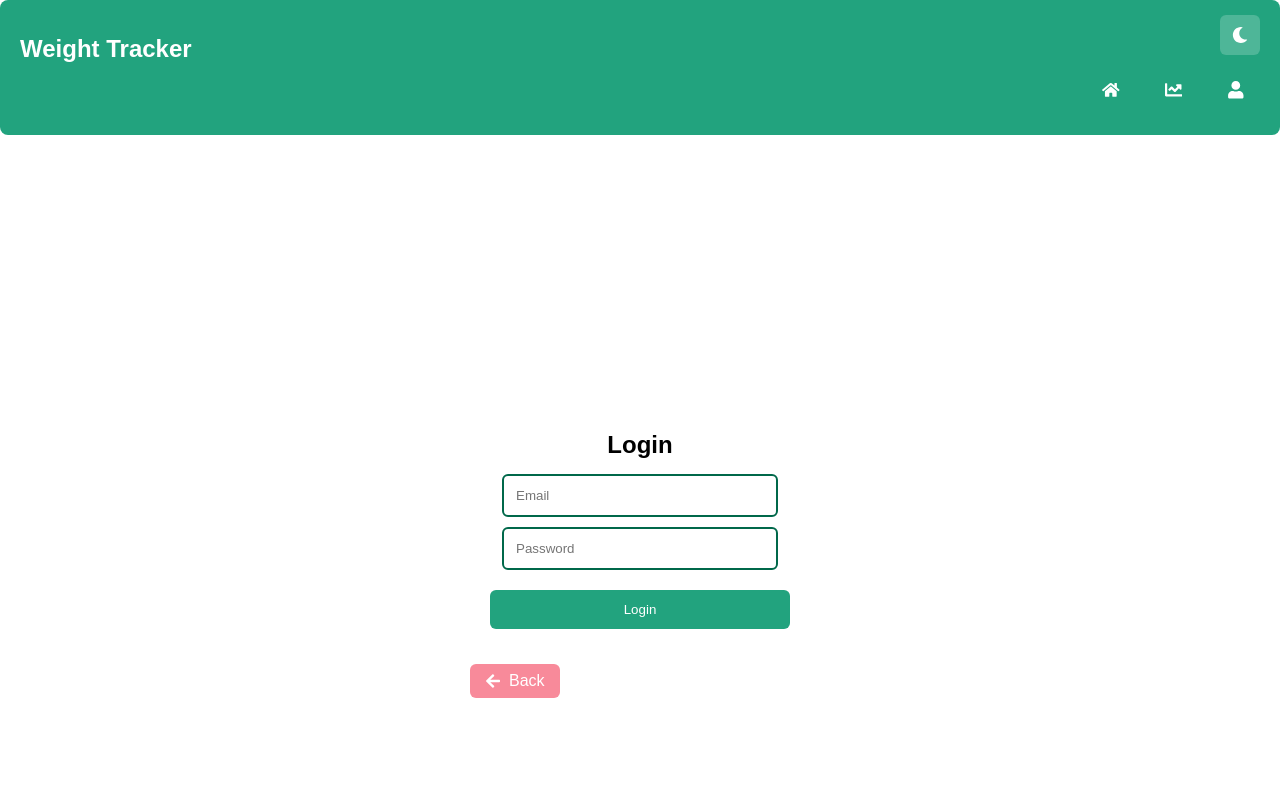
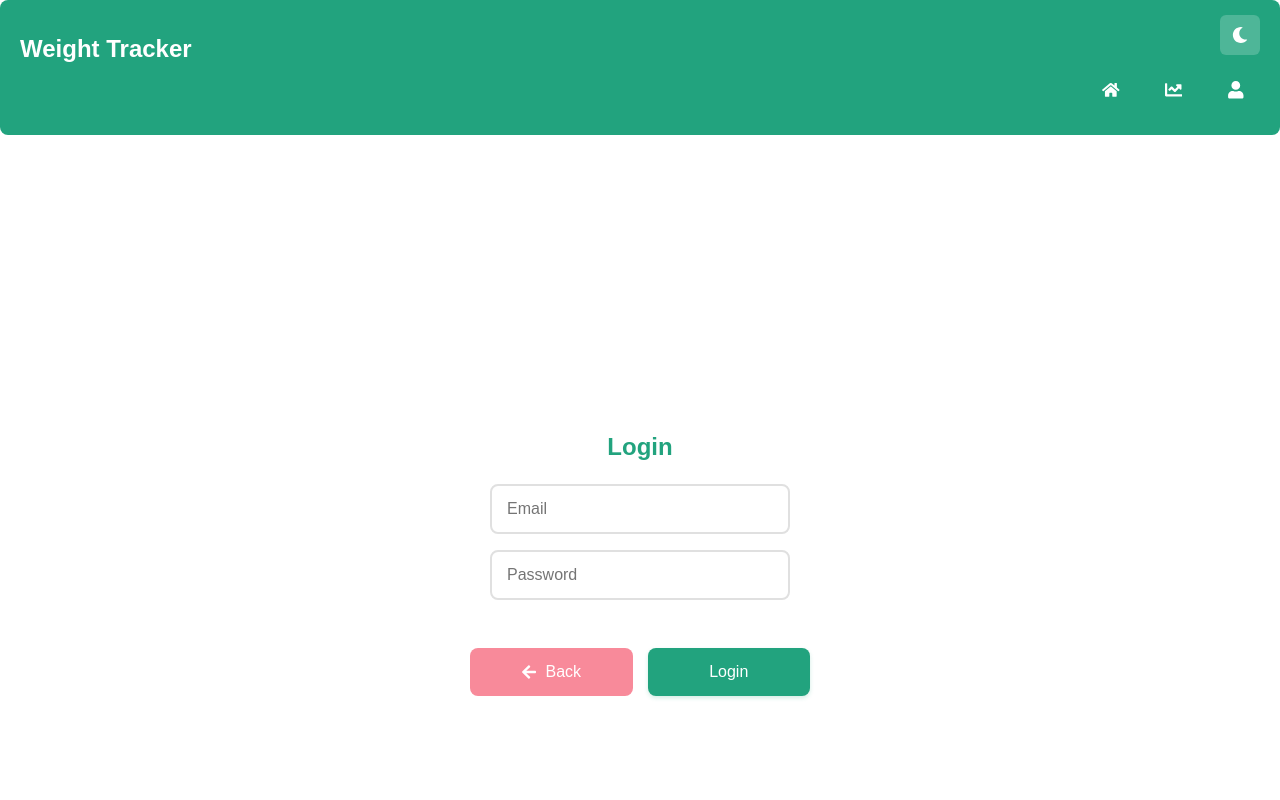
Before and after one commit to Ligo-code/weightTracker, a React (Vite) app in the folder client/: page / in a window 1280 px wide. Both pictures are taken after a click on the button "Login". Shown: the top 800 px of the page. Built offline with nearby package versions, Linux system fonts and the light colour scheme; the HTML template or start-up script is replaced by a standard one.

Commit message:
feat: enhance UI/UX with modern design and improved form layouts

```diff
--- a/client/src/components/UI/AuthForm.jsx
+++ b/client/src/components/UI/AuthForm.jsx
@@ -3,8 +3,7 @@ import { registerUser, loginUser } from "@/api/auth";
 import { useNavigate } from "react-router-dom";
 import styles from "../../styles/Auth.module.css";
 
-const AuthForm = ({ authMode }) => {
-
+const AuthForm = ({ authMode, setLoading }) => {
   const isLogin = authMode === "login";
 
   const [formData, setFormData] = useState({
@@ -18,7 +17,6 @@ const AuthForm = ({ authMode }) => {
   });
 
   const [error, setError] = useState(null);
-  const [loading, setLoading] = useState(false);
   const navigate = useNavigate();
 
   const handleChange = (e) => {
@@ -30,14 +28,8 @@ const AuthForm = ({ authMode }) => {
     setError(null);
     setLoading(true);
 
-    const {
-      email,
-      password,
-      name,
-      goal,
-      targetWeight,
-      initialWeight,
-    } = formData;
+    const { email, password, name, goal, targetWeight, initialWeight } =
+      formData;
 
     if (!email || !password) {
       setError("Please enter email and password.");
@@ -78,7 +70,7 @@ const AuthForm = ({ authMode }) => {
     <div className={styles.authContainer}>
       <h2>{isLogin ? "Login" : "Register"}</h2>
       {error && <p className={styles.error}>{error}</p>}
-      <form onSubmit={handleSubmit} className={styles.form}>
+      <form onSubmit={handleSubmit} className={styles.form} id="auth-form">
         {!isLogin && (
           <>
             <input
@@ -91,15 +83,17 @@ const AuthForm = ({ authMode }) => {
             />
             <div className={styles.goalContainer}>
               <select
-                id="goal"
                 name="goal"
                 value={formData.goal}
                 onChange={handleChange}
                 required
+                className={styles.input}
               >
-                <option value="">Select a goal</option>
-                <option value="lose">Lose Weight</option>
-                <option value="gain">Gain Weight</option>
+                <option value="" disabled>
+                  Select a goal
+                </option>
+                <option value="lose">Lose weight</option>
+                <option value="gain">Gain weight</option>
               </select>
             </div>
             <input
@@ -138,9 +132,6 @@ const AuthForm = ({ authMode }) => {
           onChange={handleChange}
           required
         />
-        <button type="submit" disabled={loading}>
-          {loading ? "Processing..." : isLogin ? "Login" : "Register"}
-        </button>
       </form>
     </div>
   );
--- a/client/src/pages/Home.jsx
+++ b/client/src/pages/Home.jsx
@@ -5,6 +5,7 @@ import styles from "../styles/Home.module.css";
 
 const Home = () => {
   const [authMode, setAuthMode] = useState(null);
+  const [loading, setLoading] = useState(false);
 
   return (
     <div className={styles.container}>
@@ -14,10 +15,16 @@ const Home = () => {
           <h2>Log your weight and track your progress over time!</h2>
 
           <div className={styles.buttonContainer}>
-            <button onClick={() => setAuthMode("login")} className={styles.primaryButton}>
+            <button
+              onClick={() => setAuthMode("login")}
+              className={styles.primaryButton}
+            >
               <FaSignInAlt /> Login
             </button>
-            <button onClick={() => setAuthMode("register")} className={styles.secondaryButton}>
+            <button
+              onClick={() => setAuthMode("register")}
+              className={styles.secondaryButton}
+            >
               <FaUserPlus /> Create an account
             </button>
           </div>
@@ -25,10 +32,27 @@ const Home = () => {
       ) : (
         <div className={`${styles.authContainer} ${styles.fadeIn}`}>
           <h2>{authMode === "login" ? "" : ""}</h2>
-          <AuthForm authMode={authMode} />
-          <button onClick={() => setAuthMode(null)} className={styles.backButton}>
-            <FaArrowLeft /> Back
-          </button>
+          <AuthForm authMode={authMode} setLoading={setLoading} />
+          <div className={styles.authButtonRow}>
+            <button
+              onClick={() => setAuthMode(null)}
+              className={styles.backButton}
+            >
+              <FaArrowLeft /> Back
+            </button>
+            <button
+              type="submit"
+              form="auth-form"
+              disabled={loading}
+              className={styles.authSubmitButton}
+            >
+              {loading
+                ? "Processing..."
+                : authMode === "login"
+                ? "Login"
+                : "Register"}
+            </button>
+          </div>
         </div>
       )}
     </div>
--- a/client/src/styles/Auth.module.css
+++ b/client/src/styles/Auth.module.css
@@ -6,7 +6,6 @@
   box-shadow: none !important;
   text-align: center;
   border-radius: none !important;
-
 }
 
 .authPage {
@@ -19,49 +18,68 @@
 
 .authContainer h2 {
   margin-bottom: 15px;
-  color: black;
+  color: #22a37e;
+  text-align: center;
+  font-size: 24px;
+  font-weight: 600;
 }
 
 .dark-mode .authContainer h2 {
-  color: black;
+  color: white;
 }
 
-.authContainer input {
-  width: calc(100% - 24px);
-  max-width: 320px;
-  padding: 12px;
-  margin-bottom: 10px;
-  border: 2px solid #00684A;
-  border-radius: 6px;
-  transition: border 0.3s ease;
+.authContainer input,
+.authContainer select {
+  width: 100%;
+  padding: 12px 15px;
+  margin: 8px 0;
+  border: 2px solid #e0e0e0;
+  border-radius: 8px;
   background: #ffffff;
   color: black;
+  font-size: 16px;
+  font-family: inherit;
+  box-sizing: border-box;
+  transition: all 0.3s ease;
+  height: 50px;
 }
 
-.dark-mode .authContainer input {
+.dark-mode .authContainer input,
+.dark-mode .authContainer select {
   background: black;
-  border-color: #00684A;
+  border-color: #00684a;
   color: #e0f2e9;
 }
 
-.authContainer input:focus {
-  border-color: #00684A;
+.authContainer input:focus,
+.authContainer select:focus {
+  border-color: #22a37e;
+  outline: none;
+  box-shadow: 0 0 0 3px rgba(34, 163, 126, 0.1);
 }
 
 .authContainer button {
-  width: 100%;
-  padding: 12px;
-  background:  #22a37e;
+  width: 50%;
+  max-width: 200px;
+  height: 48px;
+  margin: 20px auto 10px auto;
+  padding: 12px 24px;
+  background: #22a37e;
   color: white;
   border: none;
   cursor: pointer;
-  border-radius: 6px;
-  transition: background 0.3s ease;
-  margin-top: 10px;
+  border-radius: 8px;
+  transition: all 0.3s ease;
+  font-size: 16px;
+  font-weight: 500;
+  box-shadow: 0 2px 4px rgba(34, 163, 126, 0.2);
+  display: block;
 }
 
 .authContainer button:hover {
-  background: #00684A;
+  background: #00684a;
+  transform: translateY(-1px);
+  box-shadow: 0 4px 8px rgba(34, 163, 126, 0.3);
 }
 
 .switchBtn {
@@ -96,6 +114,40 @@
   margin-top: 10px;
 }
 
+.authSubmitButton {
+  padding: 12px 24px;
+  background: #22a37e;
+  color: white;
+  border: none;
+  font-size: 16px;
+  font-weight: 500;
+  height: 48px;
+  display: flex;
+  align-items: center;
+  justify-content: center;
+  gap: 8px;
+  cursor: pointer;
+  border-radius: 8px;
+  transition: all 0.3s ease;
+  flex: 1;
+  max-width: 200px;
+  min-width: 150px;
+  box-shadow: 0 2px 4px rgba(34, 163, 126, 0.2);
+}
+
+.authSubmitButton:hover {
+  background: #00684a;
+  transform: translateY(-1px);
+  box-shadow: 0 4px 8px rgba(34, 163, 126, 0.3);
+}
+
+.authSubmitButton:disabled {
+  background: #ccc;
+  cursor: not-allowed;
+  transform: none;
+  box-shadow: none;
+}
+
 @keyframes fadeIn {
   from {
     opacity: 0;
--- a/client/src/styles/AuthForm.module.css
+++ b/client/src/styles/AuthForm.module.css
@@ -7,30 +7,86 @@
   margin: auto;
 }
 
+.authContainer h2 {
+  margin-bottom: 15px;
+  color: #22a37e;
+  text-align: center;
+  font-size: 24px;
+  font-weight: 600;
+}
+
 .dark-mode .authContainer {
   background: black;
   color: white;
 }
 
+.dark-mode .authContainer h2 {
+  color: white;
+}
 .form {
   display: flex;
   flex-direction: column;
 }
 
-  input {
-    padding: 10px;
+input,
+select {
+  padding: 12px 15px;
   margin: 8px 0;
-    border: 1px solid white;
-    border-radius: 4px;
+  border: 2px solid #e0e0e0;
+  border-radius: 8px;
   width: 100%;
   background: #ffffff;
   color: black;
+  font-size: 16px;
+  font-family: inherit;
+  box-sizing: border-box;
+  transition: all 0.3s ease;
+  height: 50px;
 }
 
-  .dark-mode input {
+input:focus,
+select:focus {
+  border-color: #22a37e;
+  outline: none;
+  box-shadow: 0 0 0 3px rgba(34, 163, 126, 0.1);
+}
+
+.dark-mode input,
+.dark-mode select {
   background: #2a3b2f;
   border-color: #4a6b5a;
   color: #e0f2e9;
+}
+
+button[type="submit"] {
+  width: 50%;
+  max-width: 200px;
+  height: 48px;
+  margin: 20px auto 10px auto;
+  padding: 12px 24px;
+  background: #22a37e;
+  color: white;
+  border: none;
+  cursor: pointer;
+  border-radius: 8px;
+  transition: all 0.3s ease;
+  font-size: 16px;
+  font-weight: 500;
+  box-shadow: 0 2px 4px rgba(34, 163, 126, 0.2);
+  display: block;
+}
+
+button[type="submit"]:hover {
+  background: #00684a;
+  transform: translateY(-1px);
+  box-shadow: 0 4px 8px rgba(34, 163, 126, 0.3);
+}
+
+button[type="submit"]:disabled {
+  background: #ccc;
+  cursor: not-allowed;
+  transform: none;
+  box-shadow: none;
 }
 
 .switchText {
--- a/client/src/styles/Home.module.css
+++ b/client/src/styles/Home.module.css
@@ -17,7 +17,6 @@ h1 {
   font-weight: bold;
   text-shadow: 2px 2px 10px rgba(0, 0, 0, 0.6);
   margin-bottom: 1.5rem;
-
 }
 
 h2 {
@@ -30,14 +29,14 @@ h3 {
   margin-bottom: 1.5rem;
 }
 
-
 .buttonContainer {
   display: flex;
   gap: 1.5rem;
   margin-top: 1.5rem;
 }
 
-.primaryButton, .secondaryButton {
+.primaryButton,
+.secondaryButton {
   padding: 12px 20px;
   font-size: 1.2rem;
   display: flex;
@@ -50,25 +49,25 @@ h3 {
 }
 
 .primaryButton {
-  background:  #22a37e;
+  background: #22a37e;
   color: white;
 }
 
 .primaryButton:hover {
-  background: #00684A;
+  background: #00684a;
 }
 
 .secondaryButton {
-  background:  #22a37e;
+  background: #22a37e;
   color: white;
 }
 
 .secondaryButton:hover {
-  background:  #00684A;
+  background: #00684a;
 }
 
 .authContainer {
-  background:transparent !important;
+  background: transparent !important;
   padding: 30px;
   border-radius: 10px;
   color: black;
@@ -93,20 +92,68 @@ h3 {
 }
 
 .backButton {
-  margin-top: 15px;
-  padding: 8px 15px;
+  padding: 12px 24px;
   background: #f88a9a;
   color: white;
   border: none;
-  font-size: 1rem;
+  font-size: 16px;
+  font-weight: 500;
+  height: 48px;
   display: flex;
   align-items: center;
+  justify-content: center;
   gap: 8px;
   cursor: pointer;
-  border-radius: 6px;
+  border-radius: 8px;
   transition: 0.3s ease;
+  flex: 1;
+  max-width: 200px;
+  min-width: 150px;
 }
 
 .backButton:hover {
   background: #f85770;
 }
+
+.authButtonRow {
+  display: flex;
+  gap: 15px;
+  justify-content: center;
+  align-items: center;
+  margin-top: 20px;
+  flex-wrap: wrap;
+}
+
+.authSubmitButton {
+  padding: 12px 24px;
+  background: #22a37e;
+  color: white;
+  border: none;
+  font-size: 16px;
+  font-weight: 500;
+  height: 48px;
+  display: flex;
+  align-items: center;
+  justify-content: center;
+  gap: 8px;
+  cursor: pointer;
+  border-radius: 8px;
+  transition: all 0.3s ease;
+  flex: 1;
+  max-width: 200px;
+  min-width: 150px;
+  box-shadow: 0 2px 4px rgba(34, 163, 126, 0.2);
+}
+
+.authSubmitButton:hover {
+  background: #00684a;
+  transform: translateY(-1px);
+  box-shadow: 0 4px 8px rgba(34, 163, 126, 0.3);
+}
+
+.authSubmitButton:disabled {
+  background: #ccc;
+  cursor: not-allowed;
+  transform: none;
+  box-shadow: none;
+}
--- a/client/src/styles/Navbar.module.css
+++ b/client/src/styles/Navbar.module.css
@@ -3,7 +3,7 @@
   flex-direction: column;
   align-items: center;
   gap: 15px;
-  background:  #22a37e;
+  background: #22a37e;
   padding: 15px 20px;
   color: white;
   border-radius: 8px;
@@ -39,7 +39,6 @@
   background: rgba(255, 255, 255, 0.2);
 }
 
-
 .logo {
   font-size: 1.5rem;
   font-weight: bold;
@@ -62,7 +61,7 @@
   text-decoration: none;
   color: white;
   font-size: 1.1rem;
-  transition: #00684A;
+  transition: #00684a;
 }
 
 .themeToggle {
--- a/client/src/styles/WeightChart.module.css
+++ b/client/src/styles/WeightChart.module.css
@@ -152,7 +152,7 @@
   width: 100%;
   max-width: 100%;
   height: 450px;
-  background-color: #BFCFD5;
+  background-color: #bfcfd5;
   border-radius: 12px;
   box-shadow: 0 4px 20px rgba(0, 0, 0, 0.1);
   margin-bottom: 20px;
@@ -163,7 +163,7 @@
 }
 
 :global(.dark-mode) .chartContainer {
-  background-color: #464C4F;
+  background-color: #464c4f;
   border-color: rgba(34, 163, 126, 0.2);
   box-shadow: 0 4px 20px rgba(0, 0, 0, 0.3);
 }
--- a/client/src/styles/global.css
+++ b/client/src/styles/global.css
@@ -11,7 +11,9 @@ body {
   overflow-x: hidden;
 }
 
-*, *::before, *::after {
+*,
+*::before,
+*::after {
   box-sizing: border-box;
 }
 
```
Also changed, not shown: client/src/styles/WeightTracker.module.css (+17 -18 lines), client/src/components/Layout/Navbar.jsx (line endings or trailing spaces), client/src/styles/Profile.module.css (line endings or trailing spaces), 1 other file (tests, documents, lock files or other folders). Lines whose indentation alone changed are shown as unchanged.
